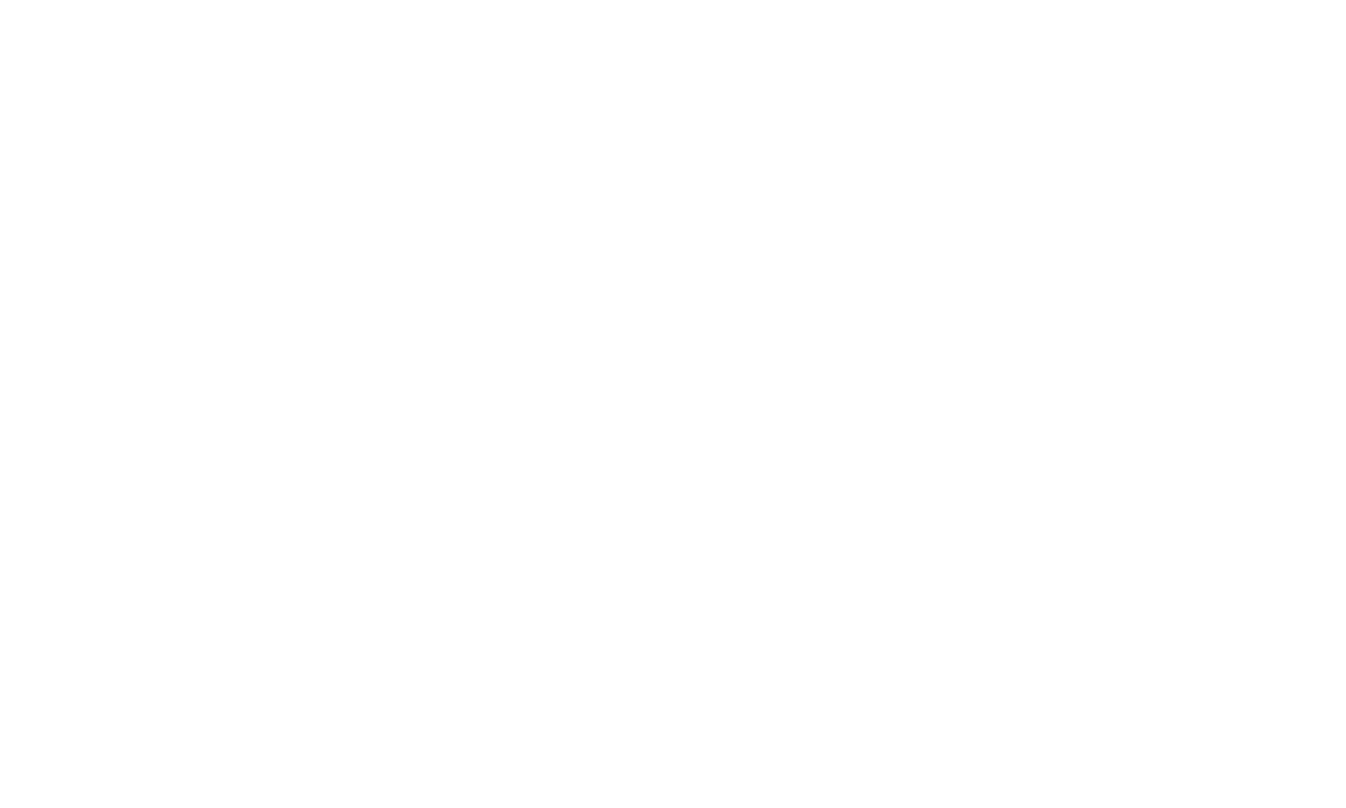
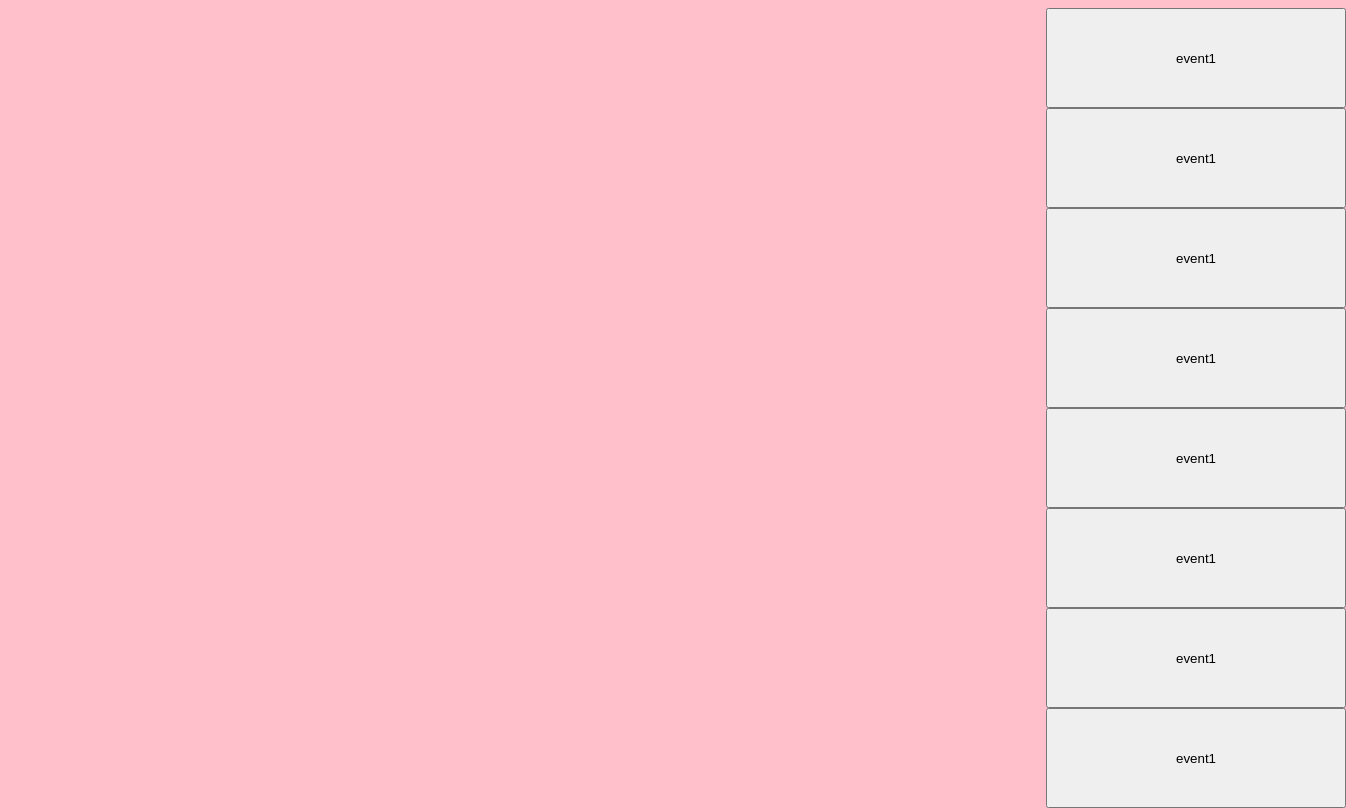
Before and after one commit to Koudocko/SHSM_Project, a plain HTML site: page ui/home.html in a window 1280 px wide. Shown: the whole page, 1346 px wide, since content can reach past the window. Drawn offline with Linux system fonts and the light colour scheme.

Commit message:
added home.html and home.css as well as created upcoming event slider

```diff
--- a/ui/home.css
+++ b/ui/home.css
@@ -0,0 +1,22 @@
+body {
+    display: grid;
+    grid-template-areas: 'left center right';
+    grid-template-columns: repeat(3, 1fr);
+    grid-template-rows: 80px;
+    grid-gap: 519px;
+    background-color: pink;
+    overflow: hidden;
+}
+
+.scroll-box {
+    height: 100vh;
+    width: 300px;
+    overflow: scroll;
+    grid-area: right;
+    max-width: 100%;
+}
+
+input[type="submit"] {
+    width: 100%;
+    height: 100px;
+}
--- a/ui/home.html
+++ b/ui/home.html
@@ -6,6 +6,53 @@
         <link rel="stylesheet" href="home.css">
     </head>
         <body>
-            <div>
+            <!-- Upcoming Events Scroll Box -->
+            <div class="scroll-box">
+                <div class="element">
+                    <a href="login.html">
+                        <input type="submit" value="event1">
+                    </a>
+                </div>
+                <div class="element">
+                    <a href="login.html">
+                        <input type="submit" value="event1">
+                    </a>
+                </div>
+                <div class="element">
+                    <a href="login.html">
+                        <input type="submit" value="event1">
+                    </a>
+                </div>
+                <div class="element">
+                    <a href="login.html">
+                        <input type="submit" value="event1">
+                    </a>
+                </div>
+                <div class="element">
+                    <a href="login.html">
+                        <input type="submit" value="event1">
+                    </a>
+                </div>
+                <div class="element">
+                    <a href="login.html">
+                        <input type="submit" value="event1">
+                    </a>
+                </div>
+                <div class="element">
+                    <a href="login.html">
+                        <input type="submit" value="event1">
+                    </a>
+                </div>
+                <div class="element">
+                    <a href="login.html">
+                        <input type="submit" value="event1">
+                    </a>
+                </div>
+                <div class="element">
+                    <a href="login.html">
+                        <input type="submit" value="event1">
+                    </a>
+                </div>
+            </div>
         </body>
 </html>
```
